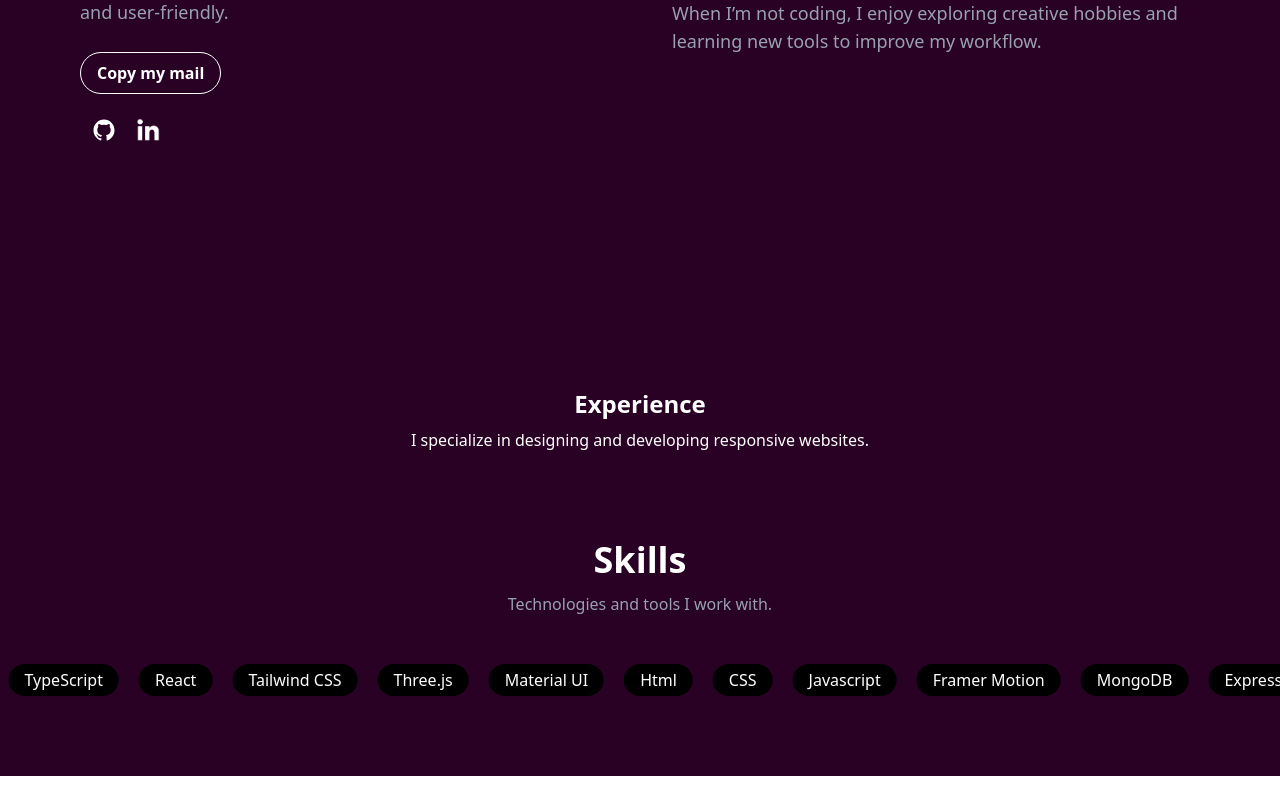
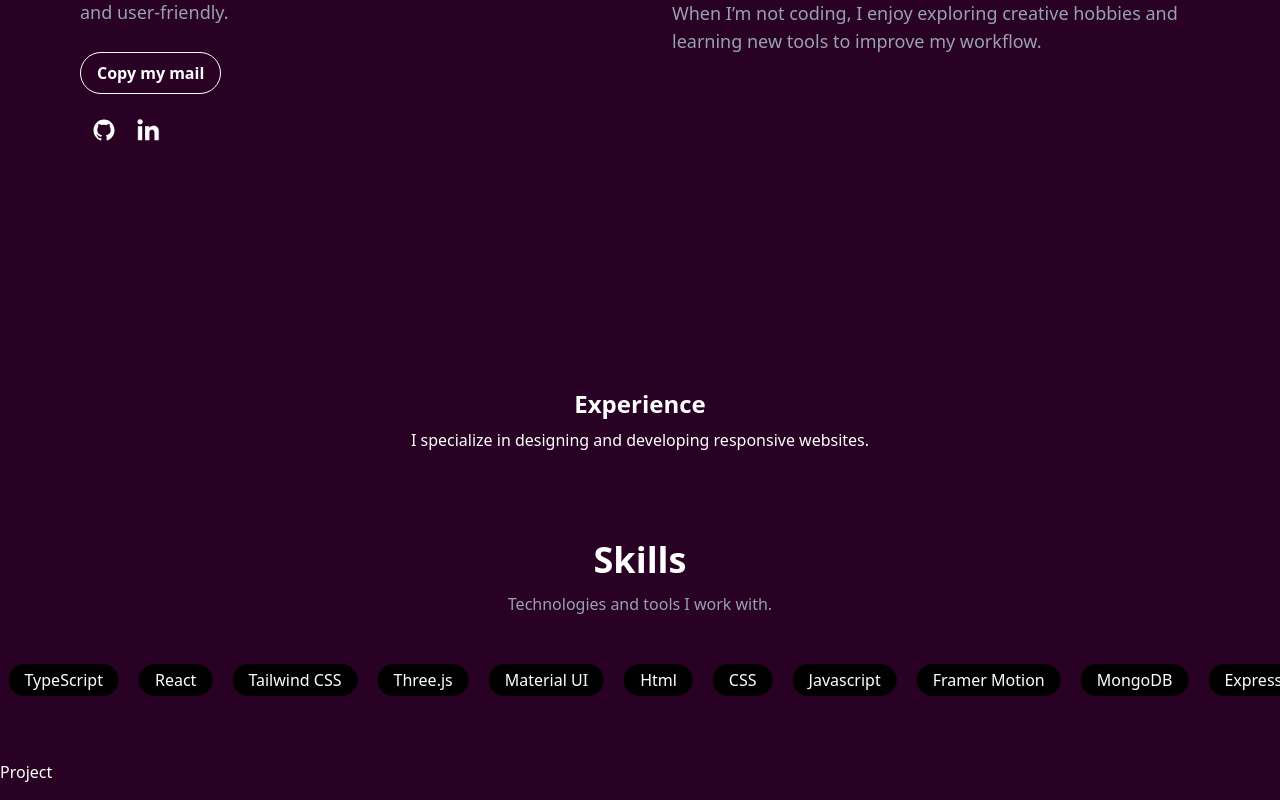
Before and after one commit to Jeniya14/my-portfolio, a React (Vite) app: page / in a window 1280 px wide. Shown: the part 520-1320 px from the top of the page. Before the commit the page ends 1296 px from the top, so only its background shows below. Built offline with nearby package versions, Linux system fonts and the light colour scheme.

Commit message:
project section cr

```diff
--- a/src/App.jsx
+++ b/src/App.jsx
@@ -3,6 +3,7 @@ import GlowCurser from './components/GlowCurser'
 import Experience from './section/Experience'
 import Hero from './section/Hero'
 import Navbar from './section/Navbar'
+import Project from './section/Project'
 import Skill from './section/Skill'
 
 
@@ -18,6 +19,7 @@ function App() {
       <Hero />
       <Experience/>
       <Skill />
+      <Project />
     </div>
   )
 }
--- /dev/null
+++ b/src/section/Project.jsx
@@ -0,0 +1,9 @@
+import React from 'react'
+
+const Project = () => {
+  return (
+    <div>Project</div>
+  )
+}
+
+export default Project
```
